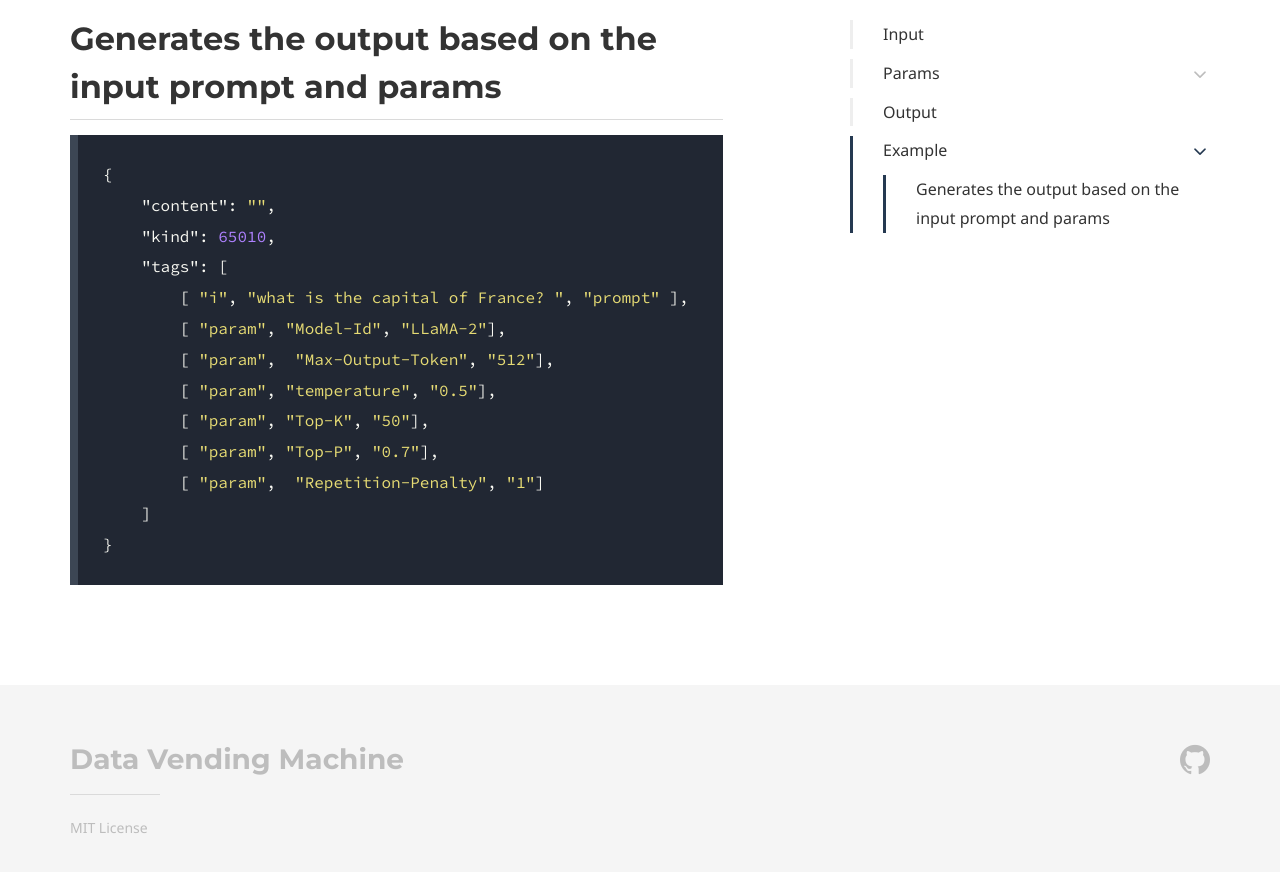
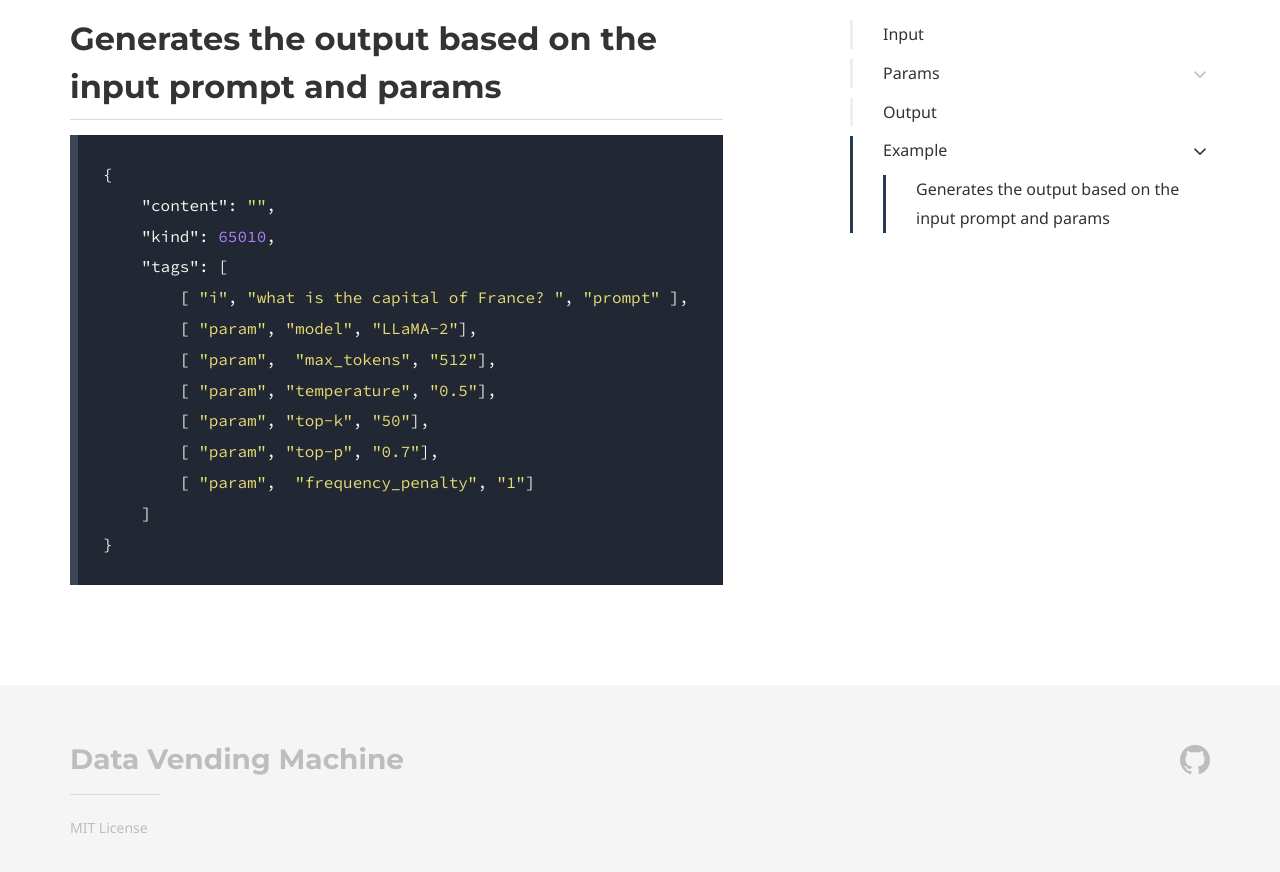
Before and after one commit to nostr-protocol/data-vending-machines, a Jekyll site: the page built from kinds/65010.md, in a window 1280 px wide and 900 px high, scrolled down 3151 px. Shown: the top 872 px of the window. Built offline with Jekyll 4.4.1, drawn with Linux system fonts in a browser that asks for light colours; some web fonts are replaced; some of the changed text lies outside the part shown.

Commit message:
Update 65010.md changed input params to lower case

````diff
--- a/kinds/65010.md
+++ b/kinds/65010.md
@@ -11,7 +11,7 @@ Clients MIGHT provide a seed sentence or a prompt in the <code>"i" tag field</co
 
 # Params
 
-## `Model-Id`
+## `model`
 
 Description:
 Specifies the identifier for the AI model to be used for the text generation task. Different models might have different capabilities, sizes, training data, or fine-tuning, which can lead to variations in output quality and style.
@@ -21,7 +21,7 @@ Set this parameter to the specific ID or name of the AI model you wish to use. T
 
 For instance, if you have a model specifically trained for medical text generation and another for general-purpose tasks, you might use the Model-Id parameter to specify which one to use based on the context of your request.
 
-## `Max-Output-Token`
+## `max_tokens`
 
 Description:
 Defines the maximum number of tokens (words, punctuation marks, etc.) that the generated output should contain. It helps to limit the length of the response and ensures that the output does not exceed a certain size.
@@ -37,14 +37,14 @@ Controls the randomness of the AI's output. A higher value makes the output more
 Usage:
 Values typically range from 0.1 to 2.0. A value of 1.0 is neutral, below 1.0 makes the model more conservative, and above 1.0 makes it more creative.
 
-## `Top-K`
+## `top_k`
 
 Description:
 Limits the AI to consider only the top K probable next words/tokens when generating a response. It narrows down the choices and can make the output more coherent, especially when set to a reasonable number.
 
 Usage:
 Common values might range from 20 to 50, but it can vary based on the specific task.
-## `Top-P`
+## `top_p`
 
 Description:
 Also known as "nucleus sampling." Instead of just taking the top K probable words, it selects the smallest set of words whose cumulative probability exceeds a threshold P. This allows for more diversity than Top-K alone.
@@ -52,7 +52,7 @@ Also known as "nucleus sampling." Instead of just taking the top K probable word
 Usage:
 Values are typically between 0.7 and 0.95. A higher value results in more randomness in the output.
 
-## `Repetition-Penalty`
+## `frequency_penalty`
 
 Description:
 Applies a penalty to words/tokens that the model has already used, discouraging it from repeating the same words or phrases. This helps to make the output more diverse and reduces redundancy.
@@ -83,12 +83,12 @@ Including but not limited to:
     "kind": 65010,
     "tags": [
         [ "i", "what is the capital of France? ", "prompt" ],
-        [ "param", "Model-Id", "LLaMA-2"],
-        [ "param",  "Max-Output-Token", "512"],
+        [ "param", "model", "LLaMA-2"],
+        [ "param",  "max_tokens", "512"],
         [ "param", "temperature", "0.5"],
-        [ "param", "Top-K", "50"],
-        [ "param", "Top-P", "0.7"],
-        [ "param",  "Repetition-Penalty", "1"]
+        [ "param", "top-k", "50"],
+        [ "param", "top-p", "0.7"],
+        [ "param",  "frequency_penalty", "1"]
     ]
 }
 ```
````
